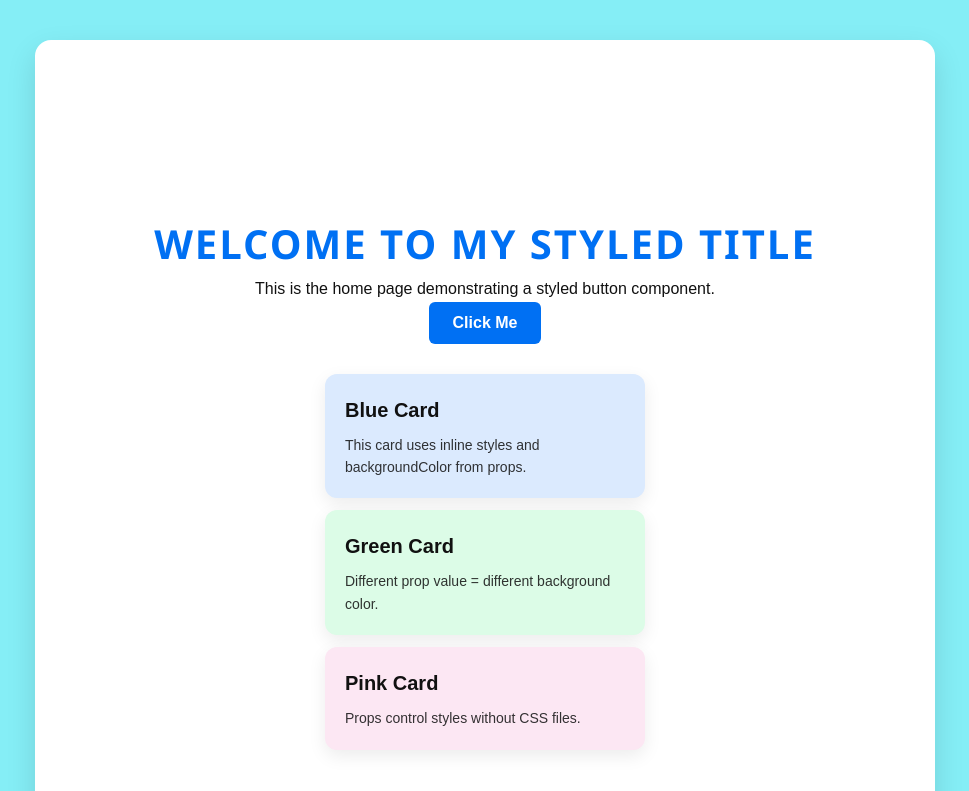
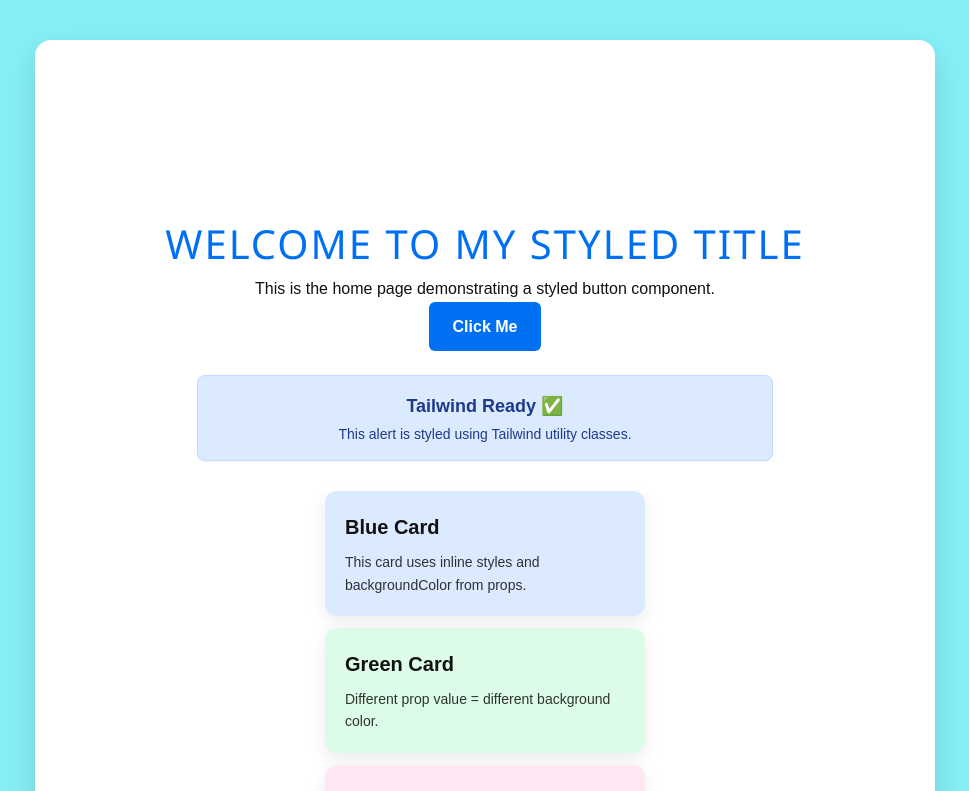
Before and after one commit to PrabeshShrestha786/next.js, a Next.js app in the folder 3-styling-in-next-js/assignment1/: page / in a window 1280 px wide. Shown: the top 791 px of the page, without its empty margins (155-1124 px from the left). Built offline with nearby package versions, Linux system fonts and the light colour scheme.

Commit message:
Chapter 3 task 6

```diff
--- /dev/null
+++ b/3-styling-in-next-js/assignment1/app/components/Alert.js
@@ -0,0 +1,13 @@
+"use client";
+
+export default function Alert({
+  title = "Tailwind Ready ✅",
+  message = "This alert is styled using Tailwind utility classes.",
+}) {
+  return (
+    <div className="mx-auto mt-6 w-full max-w-xl rounded-lg border border-blue-200 bg-blue-100 p-4 text-blue-900 shadow-sm">
+      <h3 className="mb-1 text-lg font-bold">{title}</h3>
+      <p className="text-sm">{message}</p>
+    </div>
+  );
+}
--- a/3-styling-in-next-js/assignment1/app/page.tsx
+++ b/3-styling-in-next-js/assignment1/app/page.tsx
@@ -4,6 +4,7 @@ import Title from "./components/Title";
 import Button from "./components/Button";
 import Card from "./components/Card";
 import AppLayout from "./components/AppLayout";
+import Alert from "./components/Alert";
 
 export default function HomePage() {
   const handleClick = () => {
@@ -17,6 +18,12 @@ export default function HomePage() {
         <p>This is the home page demonstrating a styled button component.</p>
 
         <Button label="Click Me" onClick={handleClick} />
+
+        {/* Task 6: Tailwind Alert */}
+        <Alert
+          title="Tailwind Ready ✅"
+          message="This alert is styled using Tailwind utility classes."
+        />
 
         {/* Task 4: Inline Styled Cards */}
         <div style={{ marginTop: "30px" }}>
--- /dev/null
+++ b/3-styling-in-next-js/assignment1/postcss.config.js
@@ -0,0 +1,6 @@
+module.exports = {
+  plugins: {
+    tailwindcss: {},
+    autoprefixer: {},
+  },
+}
--- a/3-styling-in-next-js/assignment1/styles/globals.css
+++ b/3-styling-in-next-js/assignment1/styles/globals.css
@@ -1,3 +1,7 @@
+@tailwind base;
+@tailwind components;
+@tailwind utilities;
+
 /* Basic reset */
 * {
   margin: 0;
--- /dev/null
+++ b/3-styling-in-next-js/assignment1/tailwind.config.js
@@ -0,0 +1,11 @@
+/** @type {import('tailwindcss').Config} */
+module.exports = {
+  content: [
+    "./app/**/*.{js,ts,jsx,tsx}",
+    "./styles/**/*.{css}",
+  ],
+  theme: {
+    extend: {},
+  },
+  plugins: [],
+};
```
Also changed, not shown: 3-styling-in-next-js/assignment1/package.json (+8 -6 lines), 1 other file (tests, documents, lock files or other folders).
